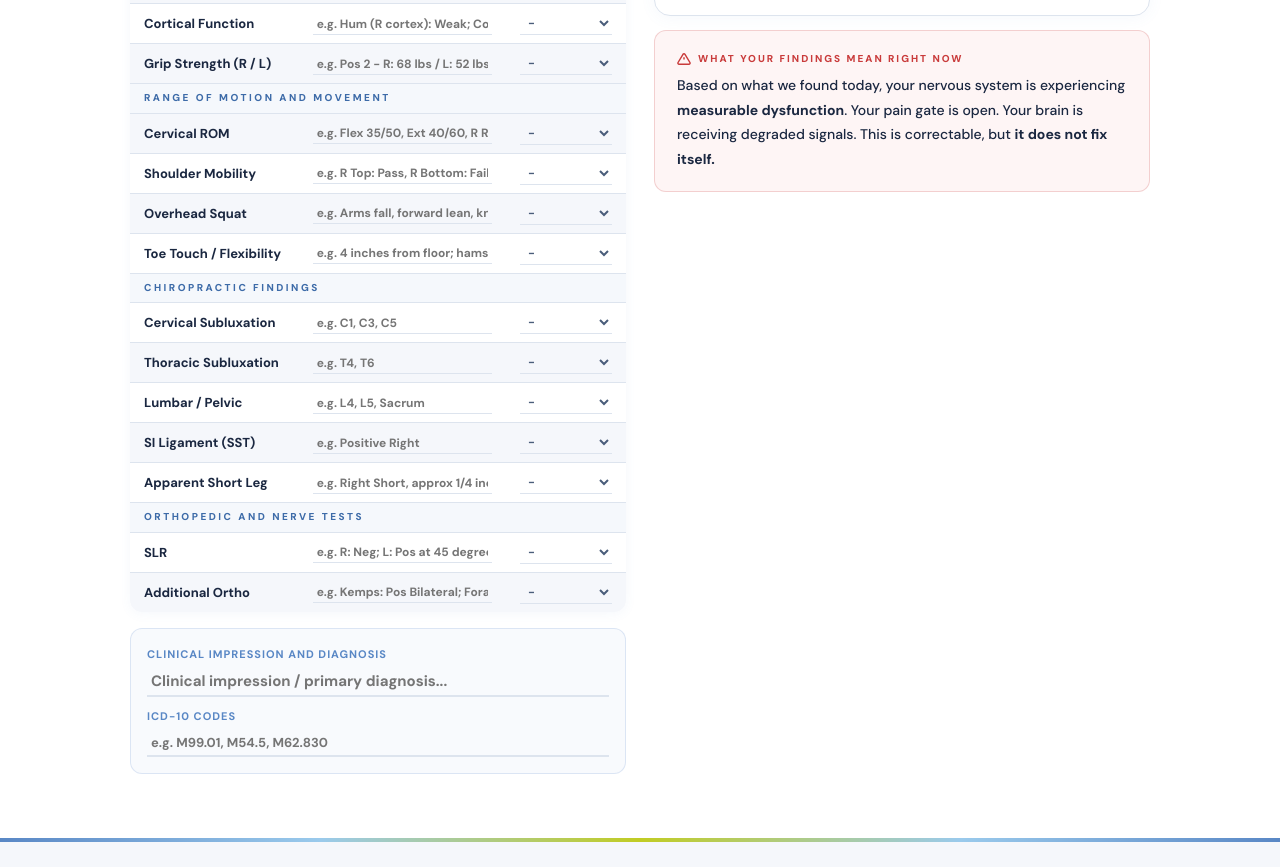
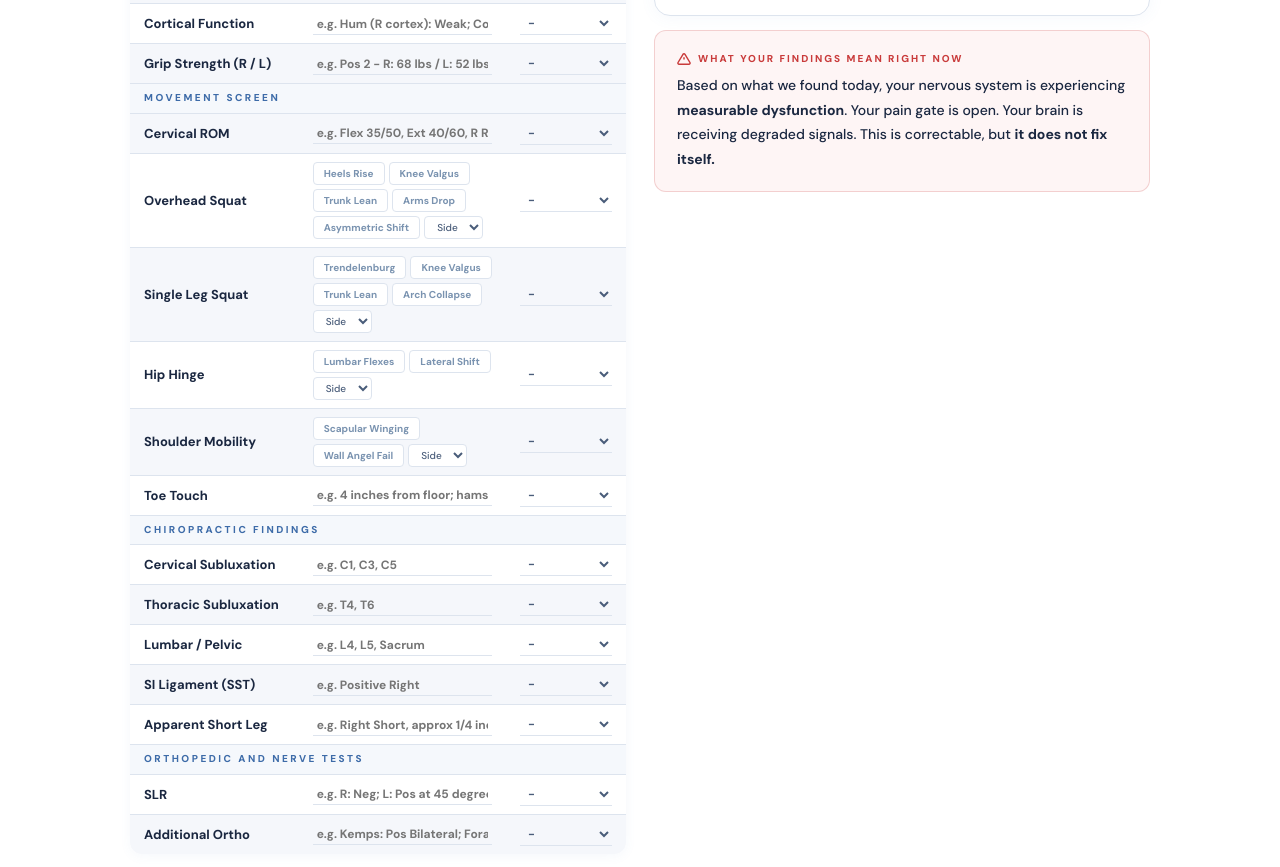
Before and after one commit to aseaydc/chiropractic-patient-education, a plain HTML site: page index.html in a window 1280 px wide. Shown: the part 3533-4400 px from the top of the page. Drawn offline with Linux system fonts and the light colour scheme.

Commit message:
Update index.html

```diff
--- a/index.html
+++ b/index.html
@@ -279,6 +279,23 @@ h2 em{color:var(--navy);font-style:italic;}
 .weight-side{font-size:10px;font-weight:700;color:rgba(255,255,255,.5);letter-spacing:1px;text-transform:uppercase;margin-top:4px;}
 .weight-arrow{font-size:28px;color:var(--lime);font-weight:800;}
 .weight-note{font-size:12px;opacity:.65;margin-top:14px;text-align:center;line-height:1.6;}
+
+/* ══════ FAULT BUTTONS ══════ */
+.fault-row{display:flex;flex-wrap:wrap;gap:4px;align-items:center;}
+.fault-btn{
+  padding:4px 10px;border-radius:4px;border:1.5px solid var(--border);
+  background:var(--white);font-size:10px;font-weight:600;
+  cursor:pointer;color:var(--muted);transition:all .15s;
+  font-family:inherit;line-height:1.3;
+}
+.fault-btn:hover{border-color:var(--sky);color:var(--navy);}
+.fault-btn.on{background:var(--red-bg);border-color:rgba(201,59,59,.4);color:var(--red);font-weight:700;}
+.fault-side{
+  padding:3px 8px;border:1.5px solid var(--border);border-radius:4px;
+  font-size:10px;font-family:inherit;color:var(--body);background:var(--white);cursor:pointer;
+}
+.fault-side:focus{outline:none;border-color:var(--navy);}
+.movement-cell{display:flex;flex-direction:column;gap:4px;}
 
 /* ══════ FINDINGS TABLE ══════ */
 .findings-table{width:100%;border-collapse:collapse;border-radius:12px;overflow:hidden;box-shadow:0 2px 12px rgba(89,135,197,.06);}
@@ -739,11 +756,13 @@ h2 em{color:var(--navy);font-style:italic;}
           <tr><td class="finding-label">Cortical Function</td><td><input class="finding-result" type="text" placeholder="e.g. Hum (R cortex): Weak; Count (L cortex): Strong" data-field="cortical"/></td><td><select class="finding-result" data-field="corticalSt"><option value="">-</option><option>Needs Attention</option><option>Within Range</option><option>N/A</option></select></td></tr>
           <tr><td class="finding-label">Grip Strength (R / L)</td><td><input class="finding-result" type="text" placeholder="e.g. Pos 2 - R: 68 lbs / L: 52 lbs" data-field="grip"/></td><td><select class="finding-result" data-field="gripSt"><option value="">-</option><option>Needs Attention</option><option>Within Range</option><option>N/A</option></select></td></tr>
 
-          <tr class="cat-row"><td colspan="3">Range of Motion and Movement</td></tr>
+          <tr class="cat-row"><td colspan="3">Movement Screen</td></tr>
           <tr><td class="finding-label">Cervical ROM</td><td><input class="finding-result" type="text" placeholder="e.g. Flex 35/50, Ext 40/60, R Rot 55/80" data-field="cROM"/></td><td><select class="finding-result" data-field="cROMSt"><option value="">-</option><option>Needs Attention</option><option>Within Range</option><option>N/A</option></select></td></tr>
-          <tr><td class="finding-label">Shoulder Mobility</td><td><input class="finding-result" type="text" placeholder="e.g. R Top: Pass, R Bottom: Fail" data-field="shoulderMob"/></td><td><select class="finding-result" data-field="shoulderMobSt"><option value="">-</option><option>Needs Attention</option><option>Within Range</option><option>N/A</option></select></td></tr>
-          <tr><td class="finding-label">Overhead Squat</td><td><input class="finding-result" type="text" placeholder="e.g. Arms fall, forward lean, knee valgus R" data-field="ohs"/></td><td><select class="finding-result" data-field="ohsSt"><option value="">-</option><option>Dysfunctional</option><option>Functional</option><option>N/A</option></select></td></tr>
-          <tr><td class="finding-label">Toe Touch / Flexibility</td><td><input class="finding-result" type="text" placeholder="e.g. 4 inches from floor; hamstring restriction" data-field="toeTouch"/></td><td><select class="finding-result" data-field="toeTouchSt"><option value="">-</option><option>Needs Attention</option><option>Within Range</option><option>N/A</option></select></td></tr>
+          <tr><td class="finding-label">Overhead Squat</td><td><div class="movement-cell"><div class="fault-row" data-fault-group="ohs"><button class="fault-btn" onclick="toggleFault(this)">Heels Rise</button><button class="fault-btn" onclick="toggleFault(this)">Knee Valgus</button><button class="fault-btn" onclick="toggleFault(this)">Trunk Lean</button><button class="fault-btn" onclick="toggleFault(this)">Arms Drop</button><button class="fault-btn" onclick="toggleFault(this)">Asymmetric Shift</button><select class="fault-side" data-field="ohsSide"><option value="">Side</option><option>R</option><option>L</option><option>Bil</option></select></div></div></td><td><select class="finding-result" data-field="ohsSt"><option value="">-</option><option>Dysfunctional</option><option>Functional</option><option>N/A</option></select></td></tr>
+          <tr><td class="finding-label">Single Leg Squat</td><td><div class="movement-cell"><div class="fault-row" data-fault-group="sls"><button class="fault-btn" onclick="toggleFault(this)">Trendelenburg</button><button class="fault-btn" onclick="toggleFault(this)">Knee Valgus</button><button class="fault-btn" onclick="toggleFault(this)">Trunk Lean</button><button class="fault-btn" onclick="toggleFault(this)">Arch Collapse</button><select class="fault-side" data-field="slsSide"><option value="">Side</option><option>R</option><option>L</option><option>Bil</option></select></div></div></td><td><select class="finding-result" data-field="slsSt"><option value="">-</option><option>Dysfunctional</option><option>Functional</option><option>N/A</option></select></td></tr>
+          <tr><td class="finding-label">Hip Hinge</td><td><div class="movement-cell"><div class="fault-row" data-fault-group="hh"><button class="fault-btn" onclick="toggleFault(this)">Lumbar Flexes</button><button class="fault-btn" onclick="toggleFault(this)">Lateral Shift</button><select class="fault-side" data-field="hhSide"><option value="">Side</option><option>R</option><option>L</option><option>Bil</option></select></div></div></td><td><select class="finding-result" data-field="hhSt"><option value="">-</option><option>Dysfunctional</option><option>Functional</option><option>N/A</option></select></td></tr>
+          <tr><td class="finding-label">Shoulder Mobility</td><td><div class="movement-cell"><div class="fault-row" data-fault-group="shm"><button class="fault-btn" onclick="toggleFault(this)">Scapular Winging</button><button class="fault-btn" onclick="toggleFault(this)">Wall Angel Fail</button><select class="fault-side" data-field="shmSide"><option value="">Side</option><option>R</option><option>L</option><option>Bil</option></select></div></div></td><td><select class="finding-result" data-field="shmSt"><option value="">-</option><option>Needs Attention</option><option>Within Range</option><option>N/A</option></select></td></tr>
+          <tr><td class="finding-label">Toe Touch</td><td><input class="finding-result" type="text" placeholder="e.g. 4 inches from floor; hamstring restriction" data-field="toeTouch"/></td><td><select class="finding-result" data-field="toeTouchSt"><option value="">-</option><option>Needs Attention</option><option>Within Range</option><option>N/A</option></select></td></tr>
 
           <tr class="cat-row"><td colspan="3">Chiropractic Findings</td></tr>
           <tr><td class="finding-label">Cervical Subluxation</td><td><input class="finding-result" type="text" placeholder="e.g. C1, C3, C5" data-field="cSub"/></td><td><select class="finding-result" data-field="cSubSt"><option value="">-</option><option>Present</option><option>Clear</option><option>N/A</option></select></td></tr>
@@ -1030,11 +1049,29 @@ function showConfirm() {
 }
 
 // ─── GATHER ALL FIELD DATA ───
+// ─── FAULT BUTTONS ───
+function toggleFault(btn) {
+  btn.classList.toggle('on');
+}
+function getFaults(group) {
+  const row = document.querySelector('[data-fault-group="'+group+'"]');
+  if(!row) return '';
+  const faults = [];
+  row.querySelectorAll('.fault-btn.on').forEach(b => faults.push(b.textContent.trim()));
+  const side = row.querySelector('.fault-side');
+  if(side && side.value) faults.push(side.value);
+  return faults.join(', ');
+}
+
 function gatherData() {
   const data = {};
   document.querySelectorAll('[data-field]').forEach(el => {
     data[el.dataset.field] = el.value || el.textContent || '';
   });
+  data.ohs = getFaults('ohs');
+  data.sls = getFaults('sls');
+  data.hh = getFaults('hh');
+  data.shm = getFaults('shm');
   data.date = today;
   return data;
 }
@@ -1100,10 +1137,12 @@ tr:nth-child(even) td{background:#F5F7FB;}
 <tr><td>Balance / Cerebellum</td><td>${d.balance||''}</td><td>${d.balanceSt||''}</td></tr>
 <tr><td>Cortical Function</td><td>${d.cortical||''}</td><td>${d.corticalSt||''}</td></tr>
 <tr><td>Grip Strength</td><td>${d.grip||''}</td><td>${d.gripSt||''}</td></tr>
-<tr class="cat"><td colspan="3">Range of Motion and Movement</td></tr>
+<tr class="cat"><td colspan="3">Movement Screen</td></tr>
 <tr><td>Cervical ROM</td><td>${d.cROM||''}</td><td>${d.cROMSt||''}</td></tr>
-<tr><td>Shoulder Mobility</td><td>${d.shoulderMob||''}</td><td>${d.shoulderMobSt||''}</td></tr>
 <tr><td>Overhead Squat</td><td>${d.ohs||''}</td><td>${d.ohsSt||''}</td></tr>
+<tr><td>Single Leg Squat</td><td>${d.sls||''}</td><td>${d.slsSt||''}</td></tr>
+<tr><td>Hip Hinge</td><td>${d.hh||''}</td><td>${d.hhSt||''}</td></tr>
+<tr><td>Shoulder Mobility</td><td>${d.shm||''}</td><td>${d.shmSt||''}</td></tr>
 <tr><td>Toe Touch</td><td>${d.toeTouch||''}</td><td>${d.toeTouchSt||''}</td></tr>
 <tr class="cat"><td colspan="3">Chiropractic Findings</td></tr>
 <tr><td>Cervical Subluxation</td><td>${d.cSub||''}</td><td>${d.cSubSt||''}</td></tr>
@@ -1265,9 +1304,12 @@ tr:nth-child(even) td{background:#F5F7FB;}
 <tr><td>Balance</td><td>${d.balance||''}</td><td>${d.balanceSt||''}</td></tr>
 <tr><td>Cortical Function</td><td>${d.cortical||''}</td><td>${d.corticalSt||''}</td></tr>
 <tr><td>Grip Strength</td><td>${d.grip||''}</td><td>${d.gripSt||''}</td></tr>
-<tr class="cat"><td colspan="3">Range of Motion</td></tr>
+<tr class="cat"><td colspan="3">Movement Screen</td></tr>
 <tr><td>Cervical ROM</td><td>${d.cROM||''}</td><td>${d.cROMSt||''}</td></tr>
 <tr><td>Overhead Squat</td><td>${d.ohs||''}</td><td>${d.ohsSt||''}</td></tr>
+<tr><td>Single Leg Squat</td><td>${d.sls||''}</td><td>${d.slsSt||''}</td></tr>
+<tr><td>Hip Hinge</td><td>${d.hh||''}</td><td>${d.hhSt||''}</td></tr>
+<tr><td>Shoulder Mobility</td><td>${d.shm||''}</td><td>${d.shmSt||''}</td></tr>
 <tr><td>Toe Touch</td><td>${d.toeTouch||''}</td><td>${d.toeTouchSt||''}</td></tr>
 <tr class="cat"><td colspan="3">Chiropractic Findings</td></tr>
 <tr><td>Cervical</td><td>${d.cSub||''}</td><td>${d.cSubSt||''}</td></tr>
```
